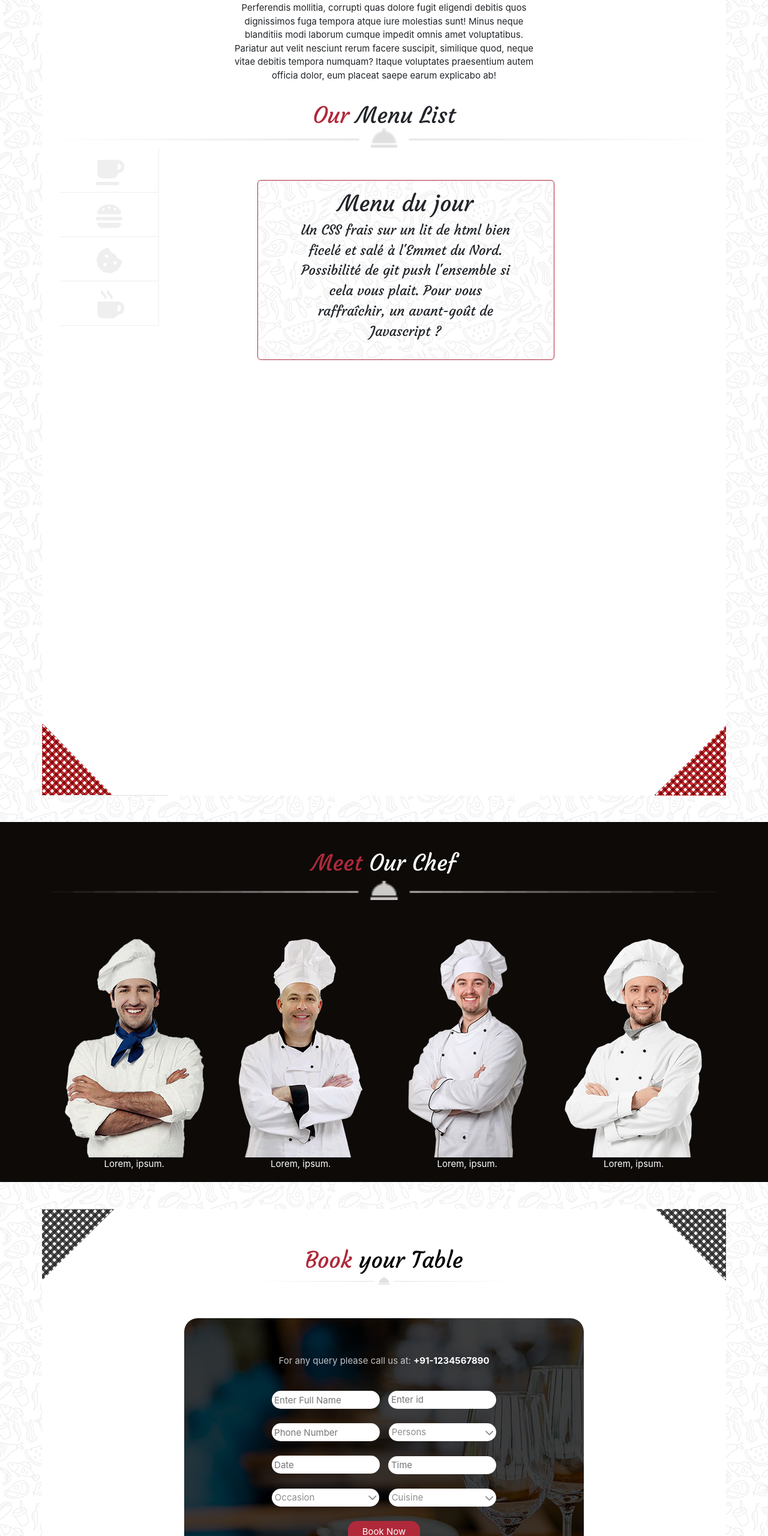
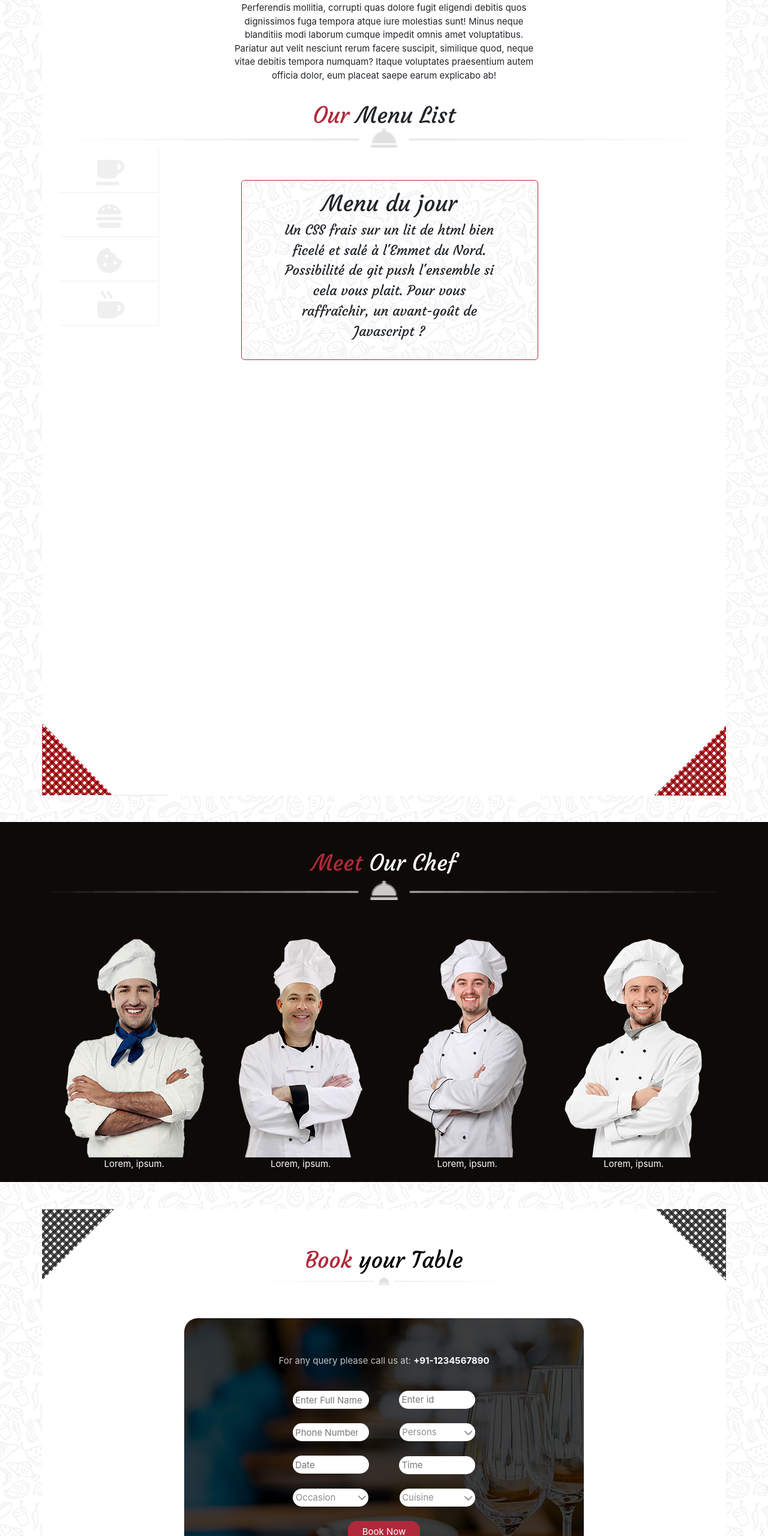
Before and after one commit to Crosimo/siteduchef, a plain HTML site: page index.html in a window 1280 px wide. Shown: the part 820-3380 px from the top of the page at 60% size. Drawn offline with nearby package versions, Linux system fonts and the light colour scheme.

Commit message:
petit changement

```diff
--- a/src/sass/module/_section1.sass
+++ b/src/sass/module/_section1.sass
@@ -97,7 +97,7 @@
                         height: max-content
                         width: 55%
                         background: url(../images/main_bg.jpg)
-                        margin-left: 16.5%
+                        margin-left: 13.5%
                         top: 5%
                         display: flex
                         flex-direction: column
--- a/src/sass/module/_section3.sass
+++ b/src/sass/module/_section3.sass
@@ -84,7 +84,7 @@
                         padding: 0.3rem
                         border: none
                         margin: 0.05rem
-                        width: 12rem
+                        width: 8.5rem
                     .dropdown
                         position: relative
                         display: inline-block
```
Also changed, not shown: public/css/app.css.
